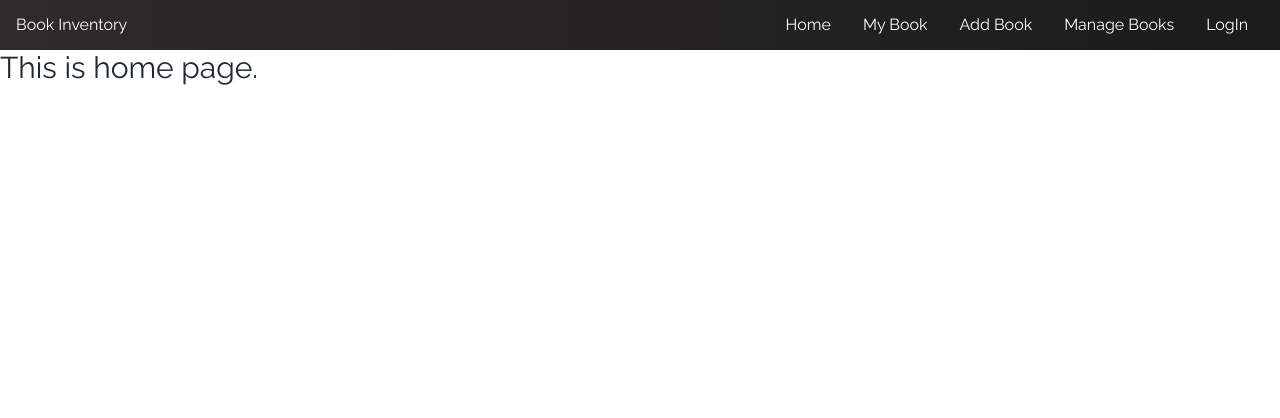
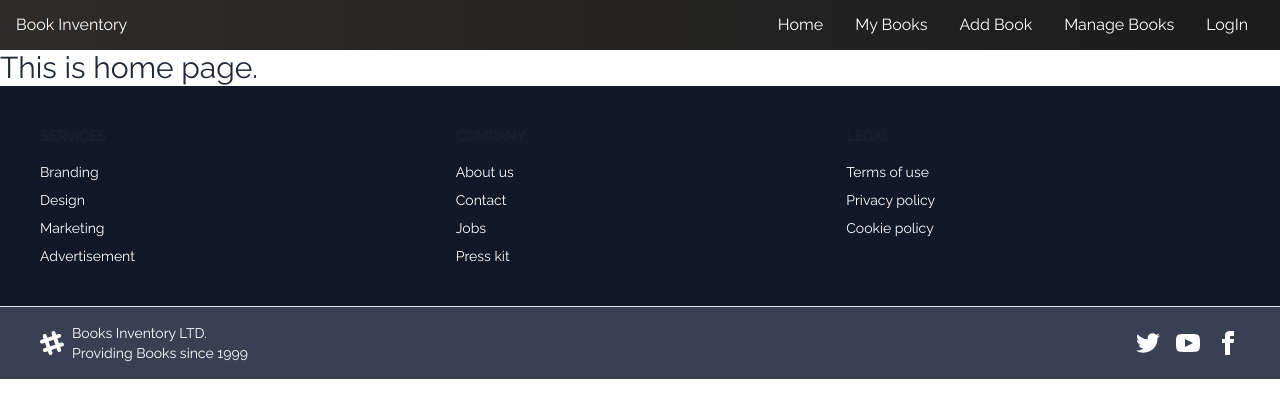
Before and after one commit to rumon5h/book-inventory-client, a React (Create React App) app: page / in a window 1280 px wide. Shown: the top 418 px of the page. Built offline with nearby package versions, Linux system fonts and the light colour scheme; no server answers.

Commit message:
Footer done

```diff
--- /dev/null
+++ b/src/components/Banner/Banner.js
@@ -0,0 +1,11 @@
+import React from 'react';
+
+const Banner = () => {
+    return (
+        <div>
+
+        </div>
+    );
+};
+
+export default Banner;
--- /dev/null
+++ b/src/components/Footer/Footer.js
@@ -0,0 +1,46 @@
+import React from 'react';
+import { Link } from 'react-router-dom';
+
+const Footer = () => {
+    return (
+        <div>
+            <footer class="footer p-10 bg-gray-900 text-base-content">
+  <div>
+    <span class="footer-title">Services</span>
+    <Link to="/" class="link link-hover">Branding</Link>
+    <Link to="/" class="link link-hover">Design</Link>
+    <Link to="/" class="link link-hover">Marketing</Link>
+    <a class="link link-hover">Advertisement</a>
+  </div>
+  <div>
+    <span class="footer-title">Company</span>
+    <Link to="/" class="link link-hover">About us</Link>
+    <Link to="/" class="link link-hover">Contact</Link>
+    <Link to="/" class="link link-hover">Jobs</Link>
+    <a class="link link-hover">Press kit</a>
+  </div>
+  <div>
+    <span class="footer-title">Legal</span>
+    <Link to="/" class="link link-hover">Terms of use</Link>
+    <Link to="/" class="link link-hover">Privacy policy</Link>
+    <Link to="/" class="link link-hover">Cookie policy</Link>
+  </div>
+</footer>
+<footer class="footer px-10 py-4 border-t bg-gray-700 text-white border-base-300">
+  <div class="items-center grid-flow-col">
+    <svg width="24" height="24" viewBox="0 0 24 24" xmlns="http://www.w3.org/2000/svg" fill-rule="evenodd" clip-rule="evenodd" class="fill-current"><path d="M22.672 15.226l-2.432.811.841 2.515c.33 1.019-.209 2.127-1.23 2.456-1.15.325-2.148-.321-2.463-1.226l-.84-2.518-5.013 1.677.84 2.517c.391 1.203-.434 2.542-1.831 2.542-.88 0-1.601-.564-1.86-1.314l-.842-2.516-2.431.809c-1.135.328-2.145-.317-2.463-1.229-.329-1.018.211-2.127 1.231-2.456l2.432-.809-1.621-4.823-2.432.808c-1.355.384-2.558-.59-2.558-1.839 0-.817.509-1.582 1.327-1.846l2.433-.809-.842-2.515c-.33-1.02.211-2.129 1.232-2.458 1.02-.329 2.13.209 2.461 1.229l.842 2.515 5.011-1.677-.839-2.517c-.403-1.238.484-2.553 1.843-2.553.819 0 1.585.509 1.85 1.326l.841 2.517 2.431-.81c1.02-.33 2.131.211 2.461 1.229.332 1.018-.21 2.126-1.23 2.456l-2.433.809 1.622 4.823 2.433-.809c1.242-.401 2.557.484 2.557 1.838 0 .819-.51 1.583-1.328 1.847m-8.992-6.428l-5.01 1.675 1.619 4.828 5.011-1.674-1.62-4.829z"></path></svg>
+    <p>Books Inventory LTD. <br/>Providing Books since 1999</p>
+  </div>
+  <div class="md:place-self-center md:justify-self-end">
+    <div class="grid grid-flow-col gap-4">
+      <Link to="/"><svg xmlns="http://www.w3.org/2000/svg" width="24" height="24" viewBox="0 0 24 24" class="fill-current"><path d="M24 4.557c-.883.392-1.832.656-2.828.775 1.017-.609 1.798-1.574 2.165-2.724-.951.564-2.005.974-3.127 1.195-.897-.957-2.178-1.555-3.594-1.555-3.179 0-5.515 2.966-4.797 6.045-4.091-.205-7.719-2.165-10.148-5.144-1.29 2.213-.669 5.108 1.523 6.574-.806-.026-1.566-.247-2.229-.616-.054 2.281 1.581 4.415 3.949 4.89-.693.188-1.452.232-2.224.084.626 1.956 2.444 3.379 4.6 3.419-2.07 1.623-4.678 2.348-7.29 2.04 2.179 1.397 4.768 2.212 7.548 2.212 9.142 0 14.307-7.721 13.995-14.646.962-.695 1.797-1.562 2.457-2.549z"></path></svg></Link>
+      <Link to="/"><svg xmlns="http://www.w3.org/2000/svg" width="24" height="24" viewBox="0 0 24 24" class="fill-current"><path d="M19.615 3.184c-3.604-.246-11.631-.245-15.23 0-3.897.266-4.356 2.62-4.385 8.816.029 6.185.484 8.549 4.385 8.816 3.6.245 11.626.246 15.23 0 3.897-.266 4.356-2.62 4.385-8.816-.029-6.185-.484-8.549-4.385-8.816zm-10.615 12.816v-8l8 3.993-8 4.007z"></path></svg></Link>
+      <Link to="/"><svg xmlns="http://www.w3.org/2000/svg" width="24" height="24" viewBox="0 0 24 24" class="fill-current"><path d="M9 8h-3v4h3v12h5v-12h3.642l.358-4h-4v-1.667c0-.955.192-1.333 1.115-1.333h2.885v-5h-3.808c-3.596 0-5.192 1.583-5.192 4.615v3.385z"></path></svg></Link>
+    </div>
+  </div>
+</footer>
+        </div>
+    );
+};
+
+export default Footer;
--- a/src/components/Home/Home.js
+++ b/src/components/Home/Home.js
@@ -1,9 +1,12 @@
 import React from "react";
+import Footer from "../Footer/Footer";
 
 const Home = () => {
   return (
     <div>
       <h1 className="text-3xl">This is home page.</h1>
+
+      <Footer/>
     </div>
   );
 };
--- a/src/components/Navbar/Navbar.js
+++ b/src/components/Navbar/Navbar.js
@@ -25,9 +25,9 @@ const Navbar = () => {
                 </label>
                 <div className="menu">
                     <Link to="/home">Home</Link>
-                    <Link to="/home">My Book</Link>
-                    <Link to="/home">Add Book</Link>
-                    <Link to="/home">Manage Books </Link>
+                    <Link to="/my-books">My Books</Link>
+                    <Link to="/add-book">Add Book</Link>
+                    <Link to="/manage-books">Manage Books </Link>
                    {
                     user?.uid ?  <Link onClick={() => signOut(auth)} className="" to="/log-in">
                     LogOut
```
